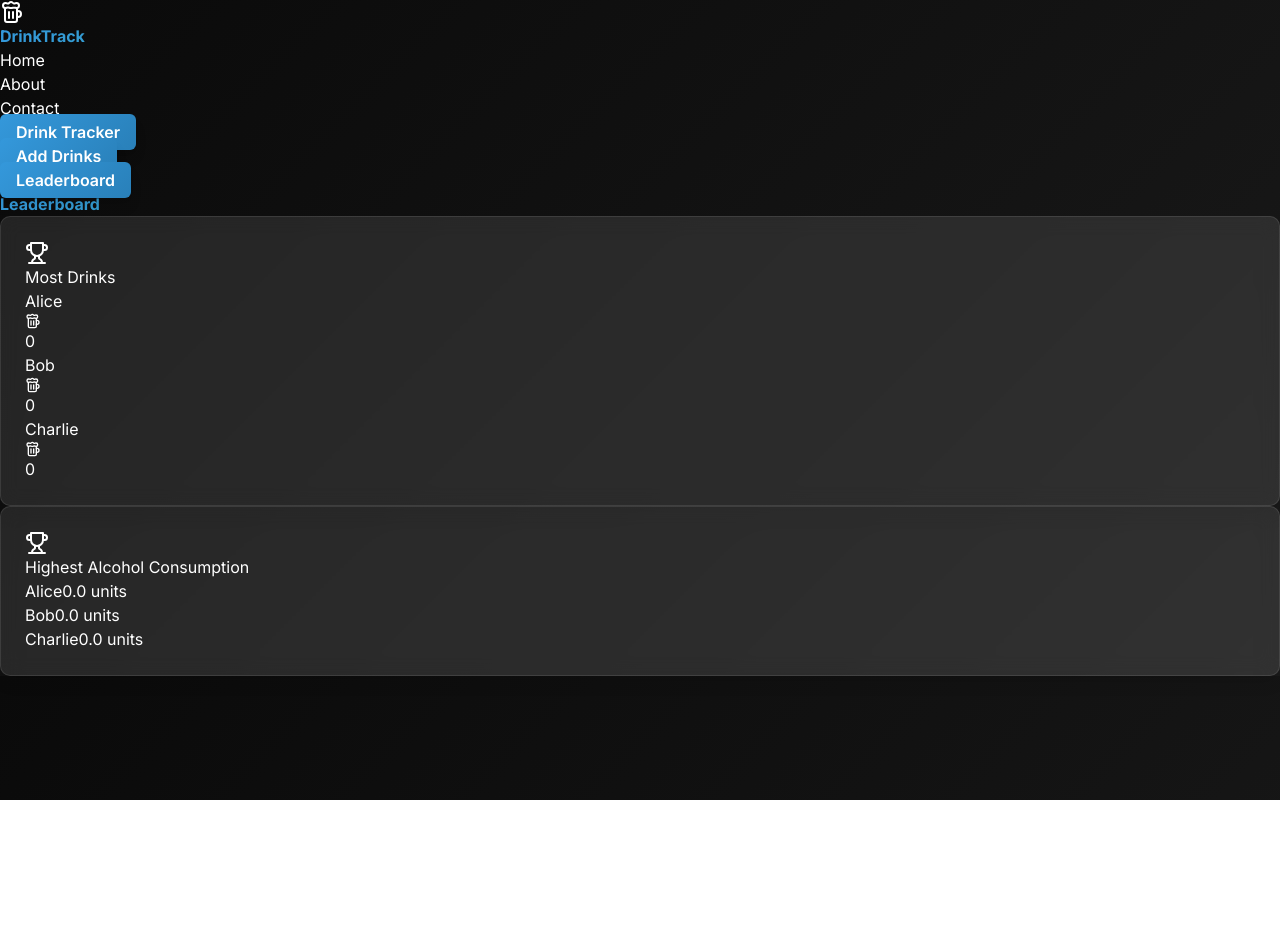
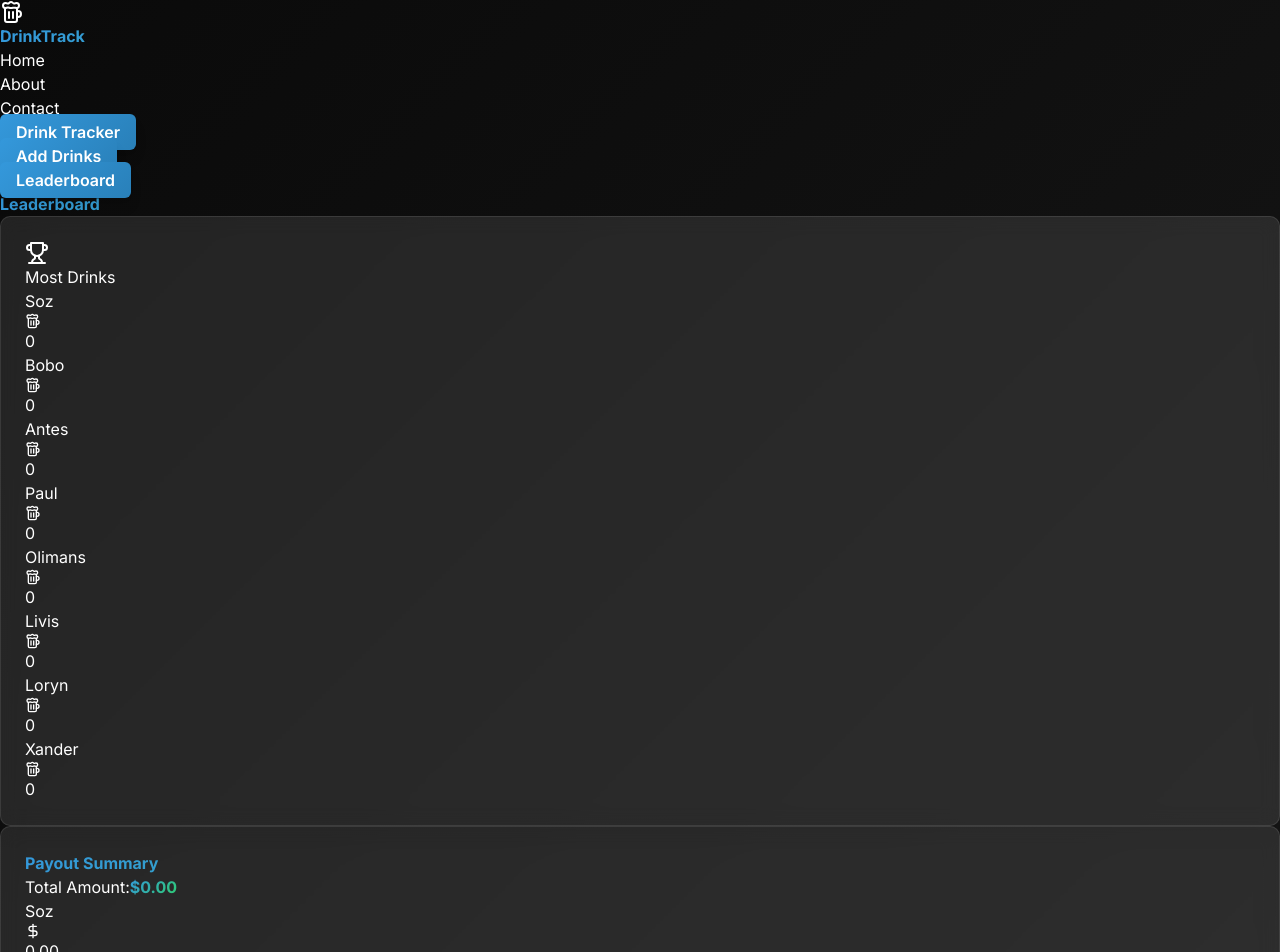
Before and after one commit to aidenszolosi/sb1-hweypm, a React (Vite) app: page /leaderboard in a window 1280 px wide. Shown: the top 952 px of the page. Before the commit the page ends 800 px from the top, so only its background shows below. Built offline with nearby package versions, Linux system fonts and the light colour scheme.

Commit message:
modify the leaderboard page to include the payout

```diff
--- a/package.json
+++ b/package.json
@@ -28,6 +28,6 @@
     "postcss": "^8.4.35",
     "tailwindcss": "^3.4.1",
     "typescript": "^5.4.2",
-    "vite": "^5.1.6"
+    "vite": "^5.4.8"
   }
 }
--- a/src/App.tsx
+++ b/src/App.tsx
@@ -8,9 +8,14 @@ import { User, Drink } from './types';
 
 const App: React.FC = () => {
   const [users, setUsers] = useState<User[]>([
-    { id: 1, name: 'Alice', drinks: [] },
-    { id: 2, name: 'Bob', drinks: [] },
-    { id: 3, name: 'Charlie', drinks: [] },
+    { id: 1, name: 'Soz', drinks: [] },
+    { id: 2, name: 'Bobo', drinks: [] },
+    { id: 3, name: 'Antes', drinks: [] },
+    { id: 4, name: 'Paul', drinks: [] },
+    { id: 5, name: 'Olimans', drinks: [] },
+    { id: 6, name: 'Livis', drinks: [] },
+    { id: 7, name: 'Loryn', drinks: [] },
+    { id: 8, name: 'Xander', drinks: [] },
   ]);
   const [drinks, setDrinks] = useState<Drink[]>([
     { id: 1, name: 'Beer', price: 5, calories: 150, abv: 5, packSize: 6, packPrice: 30 },
--- a/src/pages/Leaderboard.tsx
+++ b/src/pages/Leaderboard.tsx
@@ -1,6 +1,8 @@
-import React from 'react';
 import { Trophy, Beer } from 'lucide-react';
 import { User } from '../types';
+import React, { useState } from 'react';
+import PayoutCalculator from '../components/PayoutCalculator';
+
 
 interface LeaderboardProps {
   users: User[];
@@ -27,7 +29,7 @@ const Leaderboard: React.FC<LeaderboardProps> = ({ users }) => {
       <h2 className="text-3xl font-bold mb-6 text-center gradient-text">
         Leaderboard
       </h2>
-      <div className="grid grid-cols-1 md:grid-cols-2 gap-8">
+      <div className="grid grid-cols-2 md:grid-cols-2 gap-8 py-4">
         <div className="card glass-effect">
           <h3 className="text-xl font-semibold mb-4 flex items-center justify-center">
             <Trophy size={24} className="text-yellow-400 mr-2" />
@@ -49,15 +51,20 @@ const Leaderboard: React.FC<LeaderboardProps> = ({ users }) => {
           </ul>
         </div>
         <div className="card glass-effect">
+          <h2 className="text-2xl font-bold mb-6 text-center gradient-text">Payout Summary</h2>
+          <PayoutCalculator users={users} />
+        </div>
+      </div>
+        <div className="card glass-effect">
           <h3 className="text-xl font-semibold mb-4 flex items-center justify-center">
             <Trophy size={24} className="text-purple-400 mr-2" />
             Highest Alcohol Consumption
           </h3>
-          <ul className="space-y-2">
+          <ul className="space-y-6">
             {sortedByAlcohol.map((user, index) => (
               <li
                 key={user.id}
-                className="flex items-center justify-between bg-gray-700 bg-opacity-50 rounded-md px-3 py-2"
+                className="flex items-center justify-between bg-gray-700 bg-opacity-50 rounded-md px-3 py-3"
               >
                 <span className="font-medium text-blue-300">{user.name}</span>
                 <span className="flex items-center text-purple-400">
@@ -71,7 +78,6 @@ const Leaderboard: React.FC<LeaderboardProps> = ({ users }) => {
           </ul>
         </div>
       </div>
-    </div>
   );
 };
 
```
Also changed, not shown: 1 other file (tests, documents, lock files or other folders).
